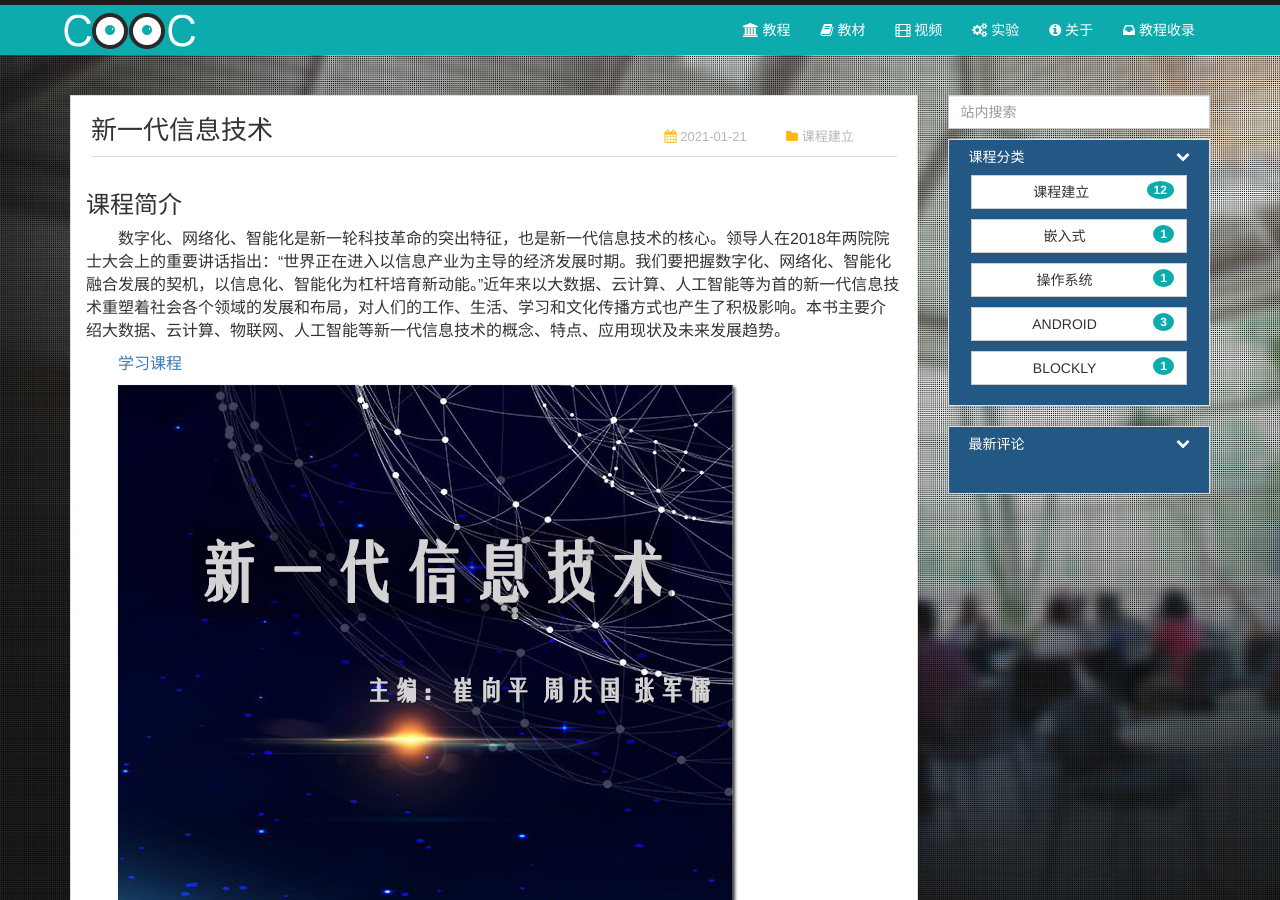
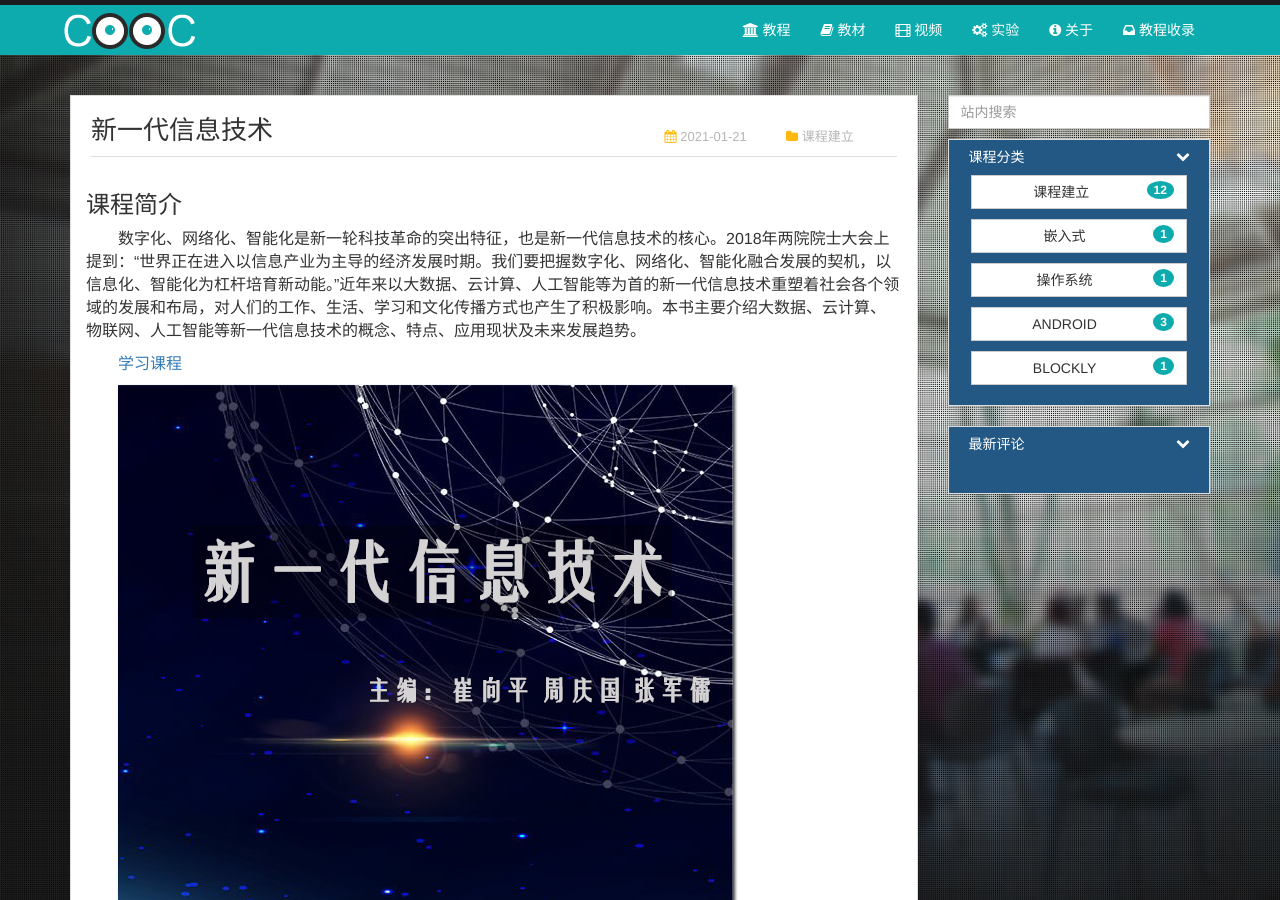
Before and after one commit to COOC-China/cooc-china.github.io, a Jekyll site: the page built from _posts/2021-01-21-New-generation-information-technology.md, in a window 1280 px wide and 900 px high. Built offline with Jekyll 4.4.1, drawn with Linux system fonts in a browser that asks for light colours; comment, search, counter and statistics services are not loaded.

Commit message:
Update 2021-01-21-New-generation-information-technology.md

```diff
--- a/_posts/2021-01-21-New-generation-information-technology.md
+++ b/_posts/2021-01-21-New-generation-information-technology.md
@@ -5,7 +5,7 @@ date:   2021-01-21 15:02:36 +0800
 categories: ['课程建立']
 ---
 ### 课程简介
-数字化、网络化、智能化是新一轮科技革命的突出特征，也是新一代信息技术的核心。领导人在2018年两院院士大会上的重要讲话指出：“世界正在进入以信息产业为主导的经济发展时期。我们要把握数字化、网络化、智能化融合发展的契机，以信息化、智能化为杠杆培育新动能。”近年来以大数据、云计算、人工智能等为首的新一代信息技术重塑着社会各个领域的发展和布局，对人们的工作、生活、学习和文化传播方式也产生了积极影响。本书主要介绍大数据、云计算、物联网、人工智能等新一代信息技术的概念、特点、应用现状及未来发展趋势。
+数字化、网络化、智能化是新一轮科技革命的突出特征，也是新一代信息技术的核心。2018年两院院士大会上提到：“世界正在进入以信息产业为主导的经济发展时期。我们要把握数字化、网络化、智能化融合发展的契机，以信息化、智能化为杠杆培育新动能。”近年来以大数据、云计算、人工智能等为首的新一代信息技术重塑着社会各个领域的发展和布局，对人们的工作、生活、学习和文化传播方式也产生了积极影响。本书主要介绍大数据、云计算、物联网、人工智能等新一代信息技术的概念、特点、应用现状及未来发展趋势。
 
 [学习课程](https://www.yuque.com/swiftsonwran/myyobi)
 
```
